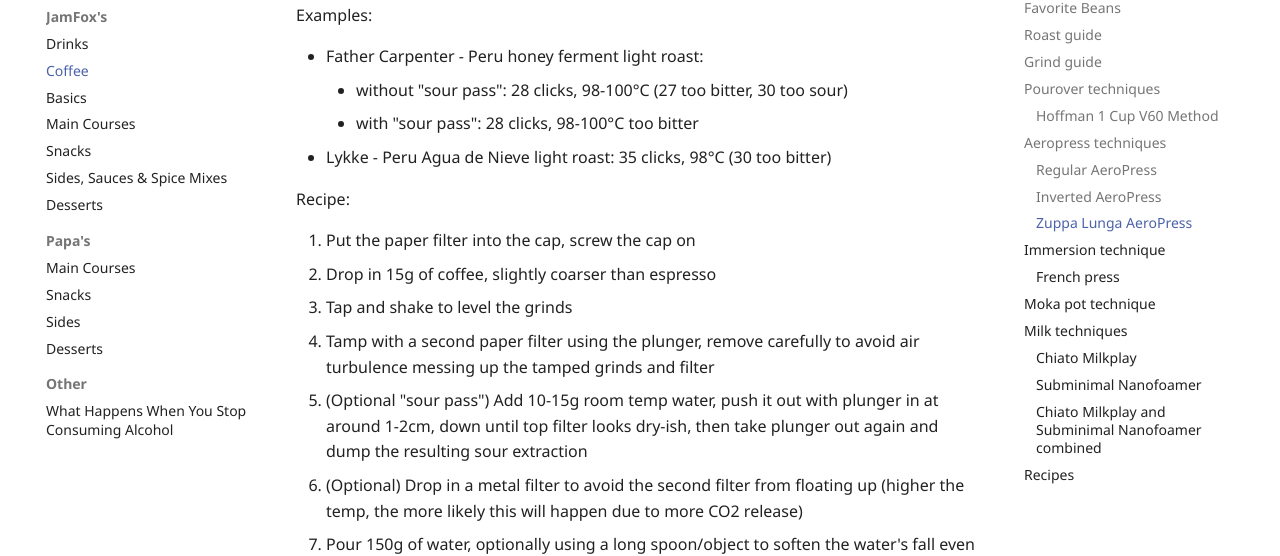
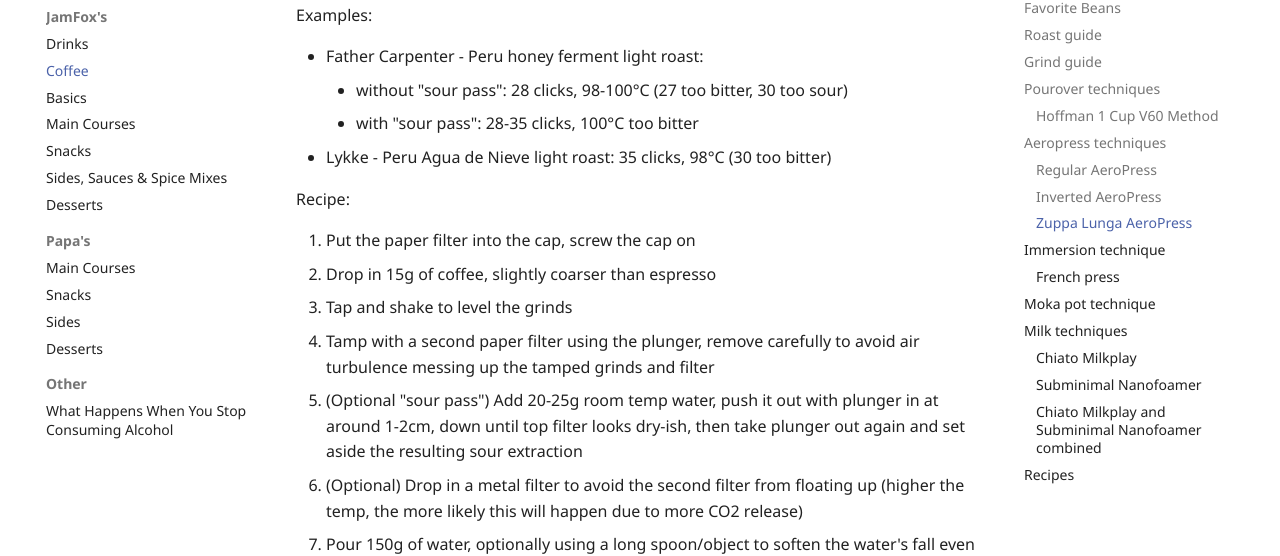
Before and after one commit to JamFox/docs.jamfox.dev, an MkDocs documentation site: the page built from docs/content/food/coffee.md, in a window 1280 px wide and 900 px high, scrolled down 5465 px. Shown: the part 148-704 px from the top of the window. Built offline with MkDocs 1.6.1 and Material for MkDocs 9.7.7, drawn with Linux system fonts in a browser that asks for light colours; plug-ins that fetch from the network failed and are left out; comment, search, counter and statistics services are not loaded.

Commit message:
update zuppa

```diff
--- a/docs/content/food/coffee.md
+++ b/docs/content/food/coffee.md
@@ -160,7 +160,7 @@ Examples:
 
 - Father Carpenter - Peru honey ferment light roast:
     - without "sour pass": 28 clicks, 98-100°C (27 too bitter, 30 too sour)
-    - with "sour pass": 28 clicks, 98-100°C too bitter
+    - with "sour pass": 28-35 clicks, 100°C too bitter
 - Lykke - Peru Agua de Nieve light roast: 35 clicks, 98°C (30 too bitter)
 
 Recipe:
@@ -169,7 +169,7 @@ Recipe:
 2. Drop in 15g of coffee, slightly coarser than espresso
 3. Tap and shake to level the grinds
 4. Tamp with a second paper filter using the plunger, remove carefully to avoid air turbulence messing up the tamped grinds and filter
-5. (Optional "sour pass") Add 10-15g room temp water, push it out with plunger in at around 1-2cm, down until top filter looks dry-ish, then take plunger out again and dump the resulting sour extraction
+5. (Optional "sour pass") Add 20-25g room temp water, push it out with plunger in at around 1-2cm, down until top filter looks dry-ish, then take plunger out again and set aside the resulting sour extraction
 6. (Optional) Drop in a metal filter to avoid the second filter from floating up (higher the temp, the more likely this will happen due to more CO2 release)
 7. Pour 150g of water, optionally using a long spoon/object to soften the water's fall even further
 8. Add plunger, and do a slow plunge and stop when hitting "the hiss", around 60-120s
```
